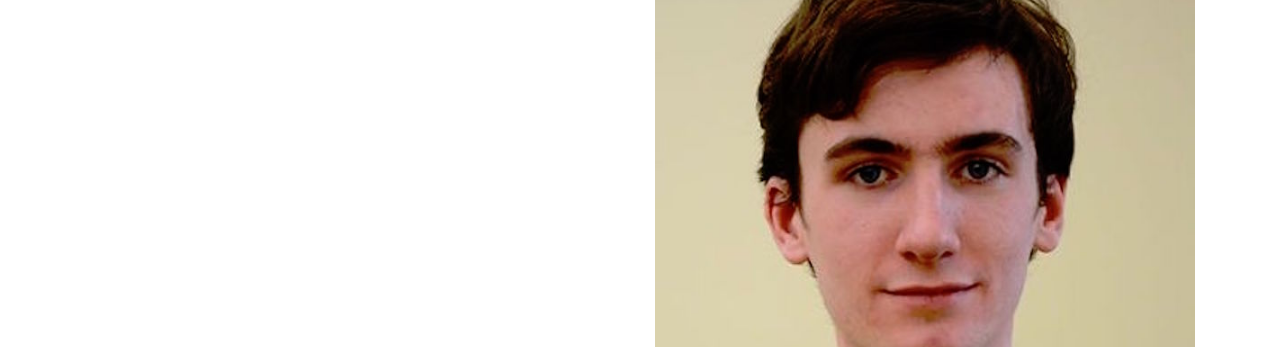
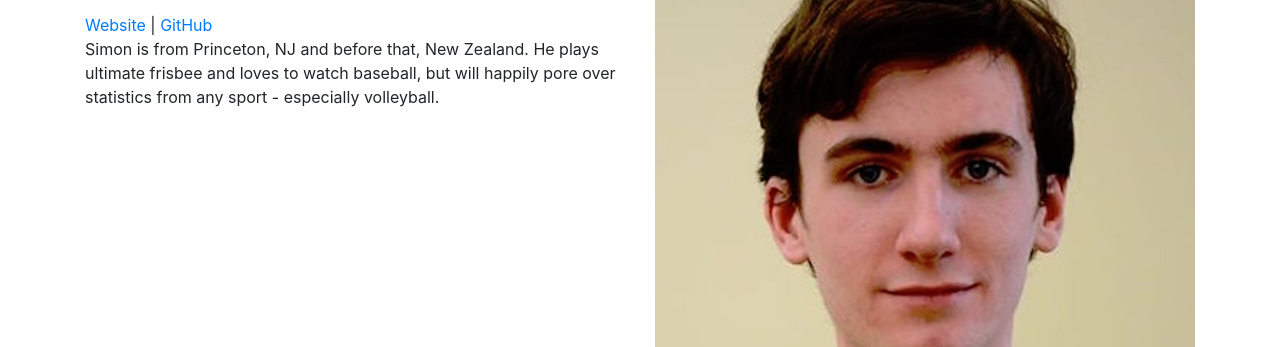
Before and after one commit to simonbilskyrollins/shottey-website, a website: page about/index.html in a window 1280 px wide. Shown: the part 753-1100 px from the top of the page. Drawn offline with Linux system fonts and the light colour scheme.

Commit message:
add Simon bio

```diff
--- a/about/index.html
+++ b/about/index.html
@@ -114,6 +114,8 @@
               <div>
                <h2>Simon Bilksy-Rollins</h2>
                <p class="lead">Developer</p>
+               <a href="http://simonbilskyrollins.xyz">Website</a> | <a href="https://github.com/simonbilskyrollins">GitHub</a>
+               <p>Simon is from Princeton, NJ and before that, New Zealand. He plays ultimate frisbee and loves to watch baseball, but will happily pore over statistics from any sport - especially volleyball.</p>
               </div>
             </div>
           </div>
```
